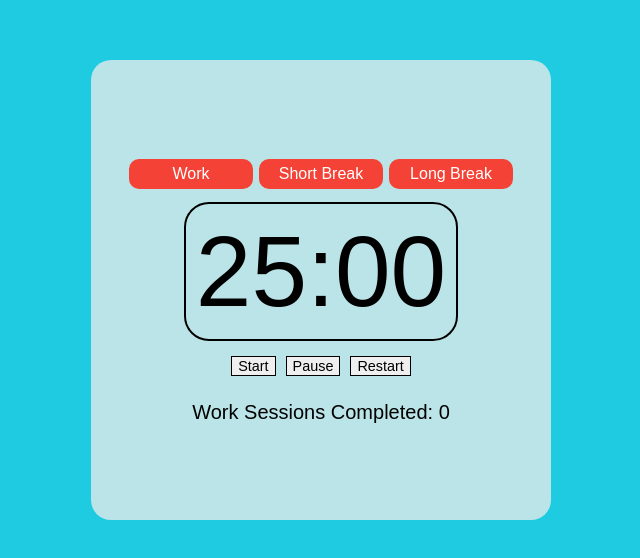
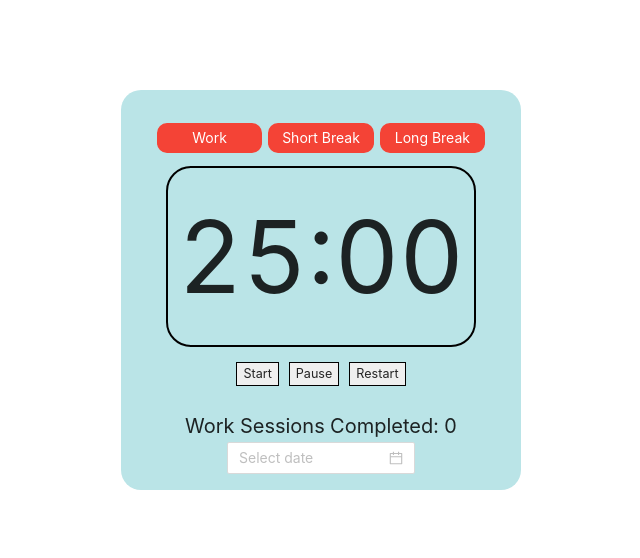
Before and after one commit to ElvisLin125/pomodoro, a React (Create React App) app: page / in a window 1280 px wide. Shown: the part 110-668 px from the top of the page, without its empty margins (319-959 px from the left). Built offline with nearby package versions, Linux system fonts and the light colour scheme.

Commit message:
Added DatePicker from AntDesign

```diff
--- a/src/App.js
+++ b/src/App.js
@@ -3,13 +3,15 @@ import './App.css';
 import './styles/main.scss';
 //import Task from './components/task.js';
 import Timer from './components/timer.js';
-
+import {DatePicker} from 'antd';
+import 'antd/dist/antd.css';
 
 function App() {
   return (
     <div className="background">
         <div className="timerContainer" /*contentEditable*/>
           <Timer/>
+          <DatePicker></DatePicker>
         </div>
 
 
```
